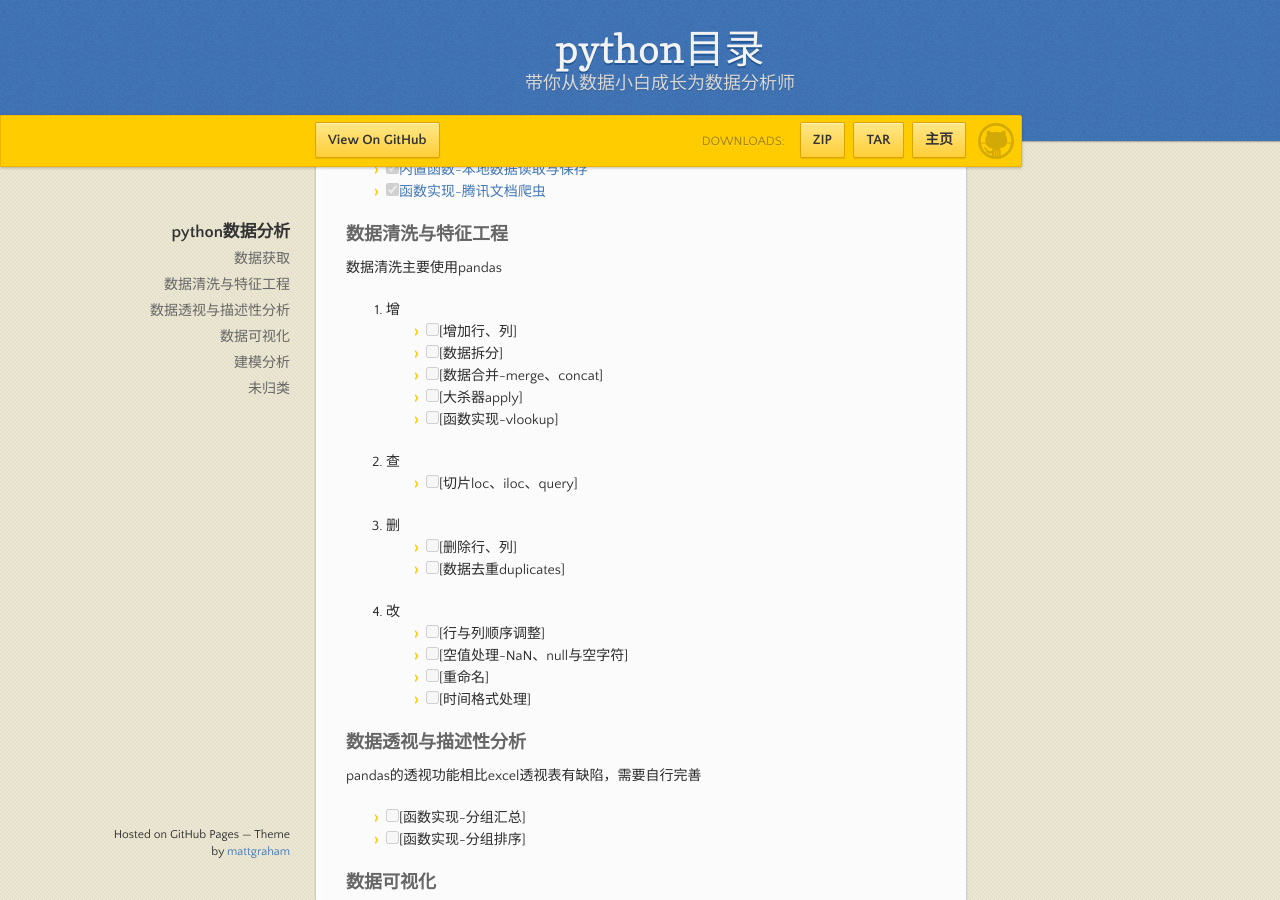
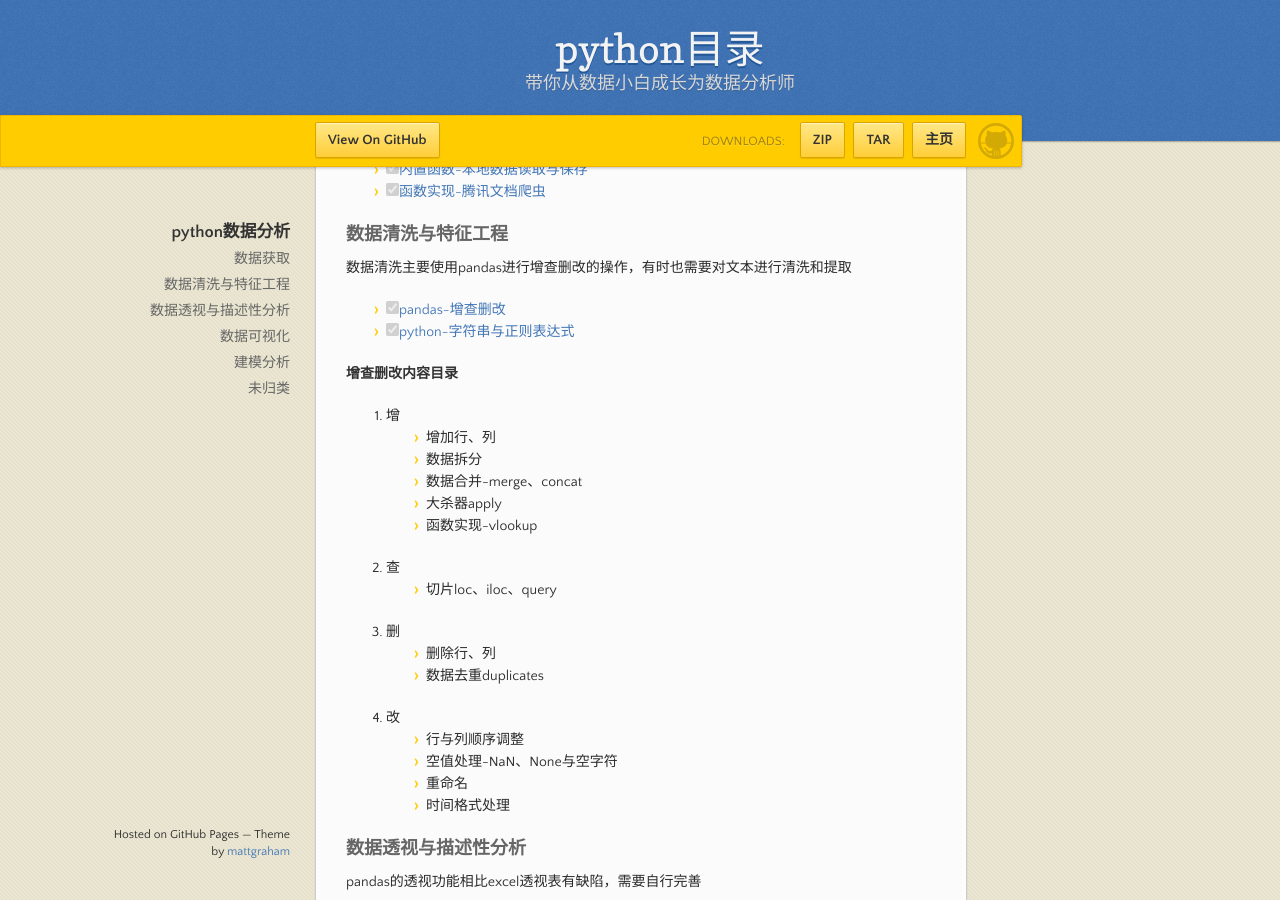
Before and after one commit to analy-liu/analy-liu.github.io, a Jekyll site: the page built from _posts/2022-07-05-Python_Index.md, in a window 1280 px wide and 900 px high, scrolled down 349 px. Built offline with Jekyll 4.4.1, drawn with Linux system fonts in a browser that asks for light colours.

Commit message:
修改链接

```diff
--- a/_posts/2022-07-05-Python_Index.md
+++ b/_posts/2022-07-05-Python_Index.md
@@ -19,24 +19,33 @@ layout: default
 
 ### 数据清洗与特征工程
 
-数据清洗主要使用pandas
+数据清洗主要使用pandas进行增查删改的操作，有时也需要对文本进行清洗和提取
+
+- [x] [pandas-增查删改](../../../../2022/08/04/Python_Pandas_CRUD.html)
+- [x] [python-字符串与正则表达式](../../../../2022/08/05/Python_Re_StrAndReg.html)
+
+**增查删改内容目录**
 
 1. 增
-   - [ ] [增加行、列]
-   - [ ] [数据拆分]
-   - [ ] [数据合并-merge、concat]
-   - [ ] [大杀器apply]
-   - [ ] [函数实现-vlookup]
+   - 增加行、列
+   - 数据拆分
+   - 数据合并-merge、concat
+   - 大杀器apply
+   - 函数实现-vlookup
 2. 查
-   - [ ] [切片loc、iloc、query]
+   - 切片loc、iloc、query
 3. 删
-   - [ ] [删除行、列]
-   - [ ] [数据去重duplicates]
+   - 删除行、列
+   - 数据去重duplicates
 4. 改
-   - [ ] [行与列顺序调整]
-   - [ ] [空值处理-NaN、null与空字符]
-   - [ ] [重命名]
-   - [ ] [时间格式处理]
+   - 行与列顺序调整
+   - 空值处理-NaN、None与空字符
+   - 重命名
+   - 时间格式处理
+
+
+
+
 
 ### 数据透视与描述性分析
 
```
